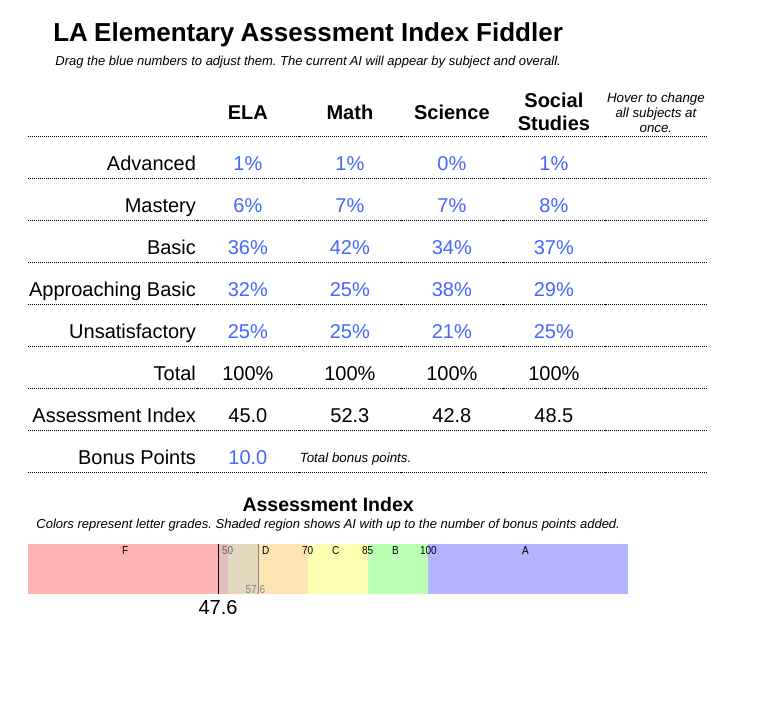
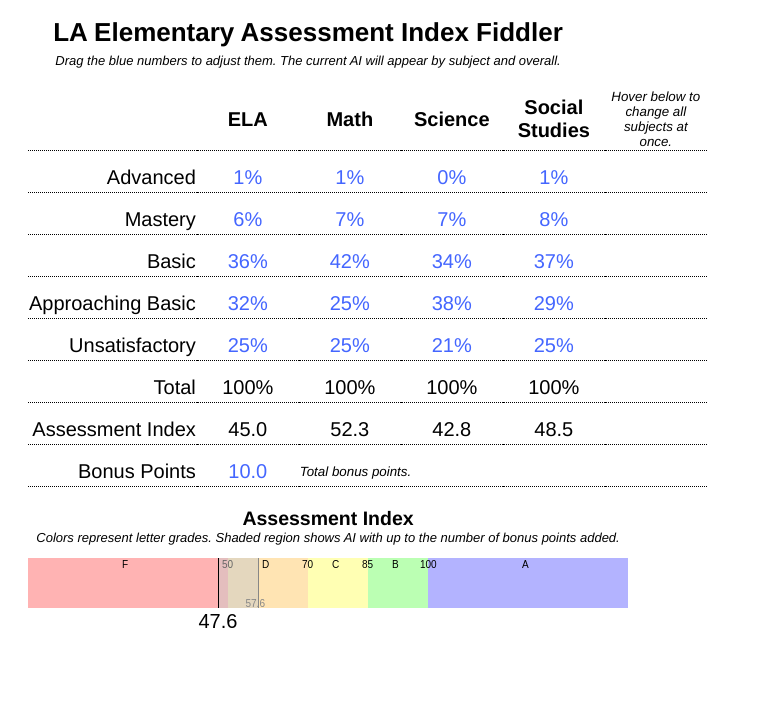
Before and after one commit to amcox/ai-fiddler, a plain HTML site: page public/index.html in a window 1280 px wide. Shown: the top 728 px of the page, without its empty margins (0-762 px from the left). Drawn offline with Linux system fonts and the light colour scheme.

```diff
--- a/public/index.html
+++ b/public/index.html
@@ -28,7 +28,7 @@
             <th class="not-blank">Math</th>
             <th class="not-blank">Science</th>
             <th class="not-blank">Social Studies</th>
-            <th class="not-blank explanation">Hover to change all subjects at once.</th>
+            <th class="not-blank explanation">Hover below to change all subjects at once.</th>
           </tr>
         </thead>
         <tbody>
```
Also changed, not shown: 1 other file.
